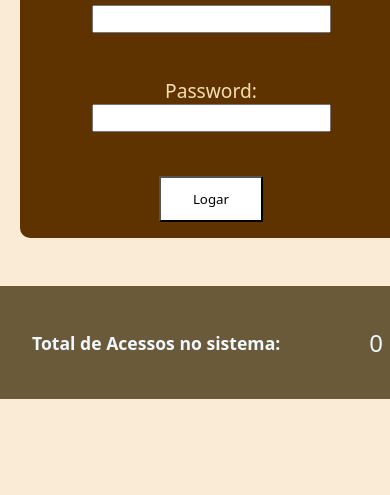
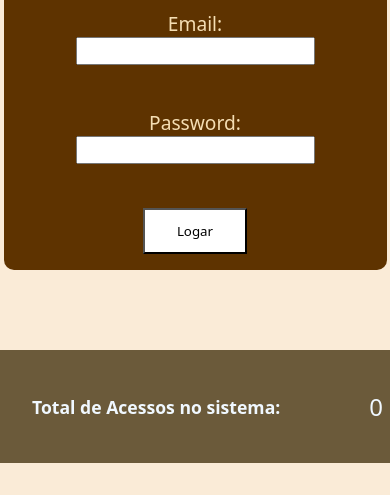
Before and after one commit to danielSismer/localstorage, a plain HTML site: page index.html in a window 390 px wide. Shown: the part 373-868 px from the top of the page. Before the commit the page ends 844 px from the top, so only its background shows below. Drawn offline with Linux system fonts and the light colour scheme.

Commit message:
fix: centraliza a div login para telas menores de 765px

```diff
--- a/style.css
+++ b/style.css
@@ -8,7 +8,6 @@ body {
     padding: 0;
     border: 0;
     background-color: antiquewhite;
-
 }
 
 label {
@@ -100,7 +99,8 @@ label {
     }
 
     #Login {
-        margin: 3rem 5%;
+        display:flex;
+        justify-content: center;
         padding: 1rem;
     }
 
```
